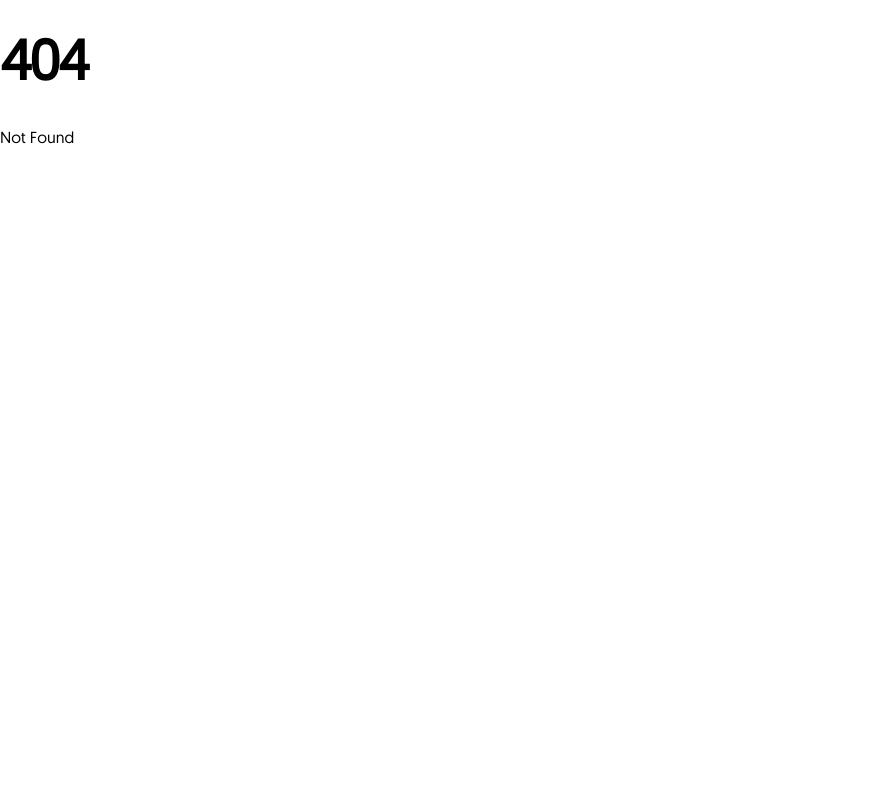
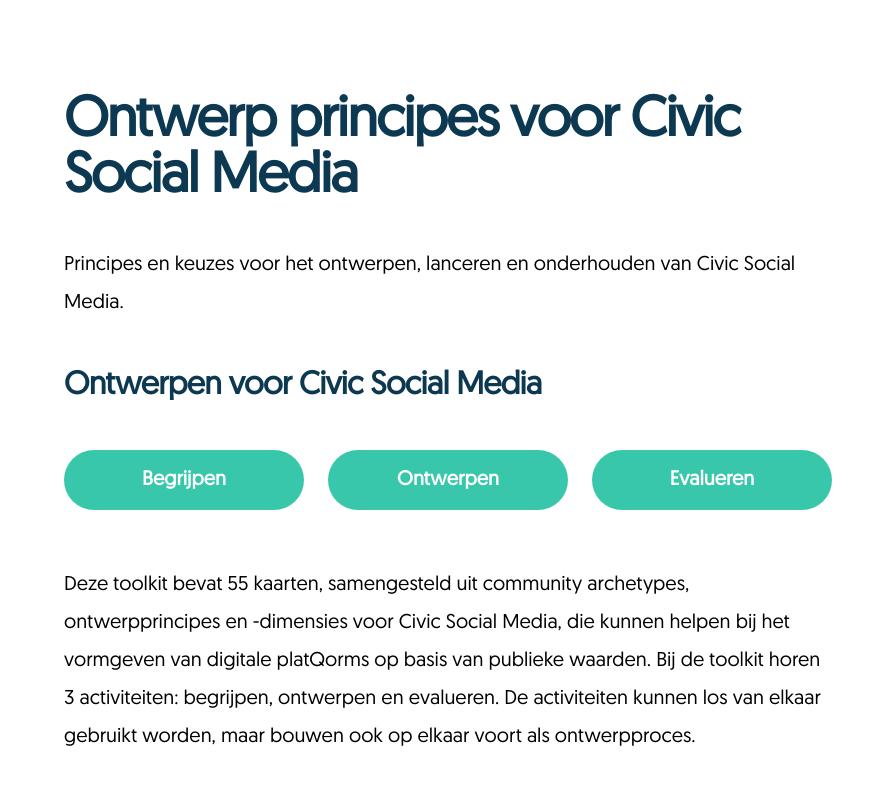
Before and after one commit to fdnd-agency/civicsocialmediatoolbox, a SvelteKit app: page /toolkit in a window 1280 px wide. Before the commit this address had no page. Shown: the top 793 px of the page, without its empty margins (0-894 px from the left). Built offline with nearby package versions, Linux system fonts and the light colour scheme.

Commit message:
toolkit uitleg
#97

```diff
--- /dev/null
+++ b/src/routes/toolkit/+page.svelte
@@ -0,0 +1,123 @@
+<main>
+    <h2>Ontwerp principes voor Civic Social Media</h2>
+    <p>
+        Principes en keuzes voor het ontwerpen, lanceren en onderhouden van
+        Civic Social Media.
+    </p>
+    <h3>Ontwerpen voor Civic Social Media</h3>
+
+    <div class="btn-group">
+        <a href="/begrijpen" class="btn">Begrijpen</a>
+        <a href="/ontwerpen" class="btn">Ontwerpen</a>
+        <a href="/evalueren" class="btn">Evalueren</a>
+    </div>
+
+    <p>
+        Deze toolkit bevat 55 kaarten, samengesteld uit community archetypes,
+        ontwerpprincipes en -dimensies voor Civic Social Media, die kunnen
+        helpen bij het vormgeven van digitale platQorms op basis van publieke
+        waarden. Bij de toolkit horen 3 activiteiten: begrijpen, ontwerpen en
+        evalueren. De activiteiten kunnen los van elkaar gebruikt worden, maar
+        bouwen ook op elkaar voort als ontwerpproces.
+    </p>
+
+    <p>
+        De activiteiten kunnen worden uitgevoerd door individuele ontwerpers,
+        publieke organisaties of door de gemeenschap zelf. De bijbehorende
+        vragen kunnen dienen als reectievragen, discussieaanleidingen of als
+        input voor brainstormsessies tijdens een workshop.<span>
+            We moedigen ontwerpers en organisaties aan om deze toolkit te
+            gebruiken op een participatieve manier, in een dialoog tussen
+            gemeenschappen en publieke organisaties die die gemeenschappen
+            ondersteunen.</span
+        >
+    </p>
+</main>
+
+<style>
+
+    h2 {
+        font-size: var(--fs-title);
+        letter-spacing: -0.03em;
+        margin-bottom: 0.5em;
+        color: var(--primary-color-deep-blue);
+    }
+
+    h3 {
+        font-size: var(--fs-large);
+        letter-spacing: -0.02em;
+        margin-top: 1.5em;
+        margin-bottom: 0.5em;
+        color: var(--primary-color-deep-blue);
+    }
+
+    /* --- Paragraphs --- */
+    p {
+        font-size: var(--fs-medium);
+        line-height: 1.9;
+        margin-bottom: 1.5em;
+        text-align: left;
+    }
+
+    /* --- Buttons --- */
+    .btn-group {
+        display: flex;
+        flex-direction: column;
+        align-items: stretch;
+        gap: 1em;
+        margin: 2em 0;
+    }
+
+    .btn {
+        display: block;
+        background-color: var(--accents-color-teal);
+        color: var(--neutral-color-white);
+        text-align: center;
+        text-decoration: none;
+        font-weight: 600;
+        font-size: var(--fs-medium);
+        padding: 0.9em 1em;
+        border-radius: var(--radius-6);
+        transition:
+            background-color 0.25s ease,
+            transform 0.15s ease;
+        border: none;
+    }
+
+    .btn:hover {
+        background-color: var(--accents-color-dark-green);
+        transform: translateY(-2px);
+    }
+
+    /* --- Desktop layout --- */
+    @media (min-width: 768px) {
+        main {
+            max-width: 100ch;
+            padding: 3em 4em;
+        }
+
+        h2 {
+            font-size: var(--fs-display);
+            margin-bottom: 0.7em;
+        }
+
+        h3 {
+            font-size: var(--fs-large);
+            margin-top: 1.5em;
+            margin-bottom: 1.5em;
+        }
+
+        .btn-group {
+            flex-direction: row;
+            justify-content: flex-start;
+            gap: 1.5em;
+        }
+
+        .btn {
+            width: auto;
+            min-width: 12em;
+            padding: 1em 2em;
+            margin-bottom: 1.2em;
+        }
+    }
+</style>
```
Also changed, not shown: src/routes/toolkit/[slug]/+page.svelte (deleted).
